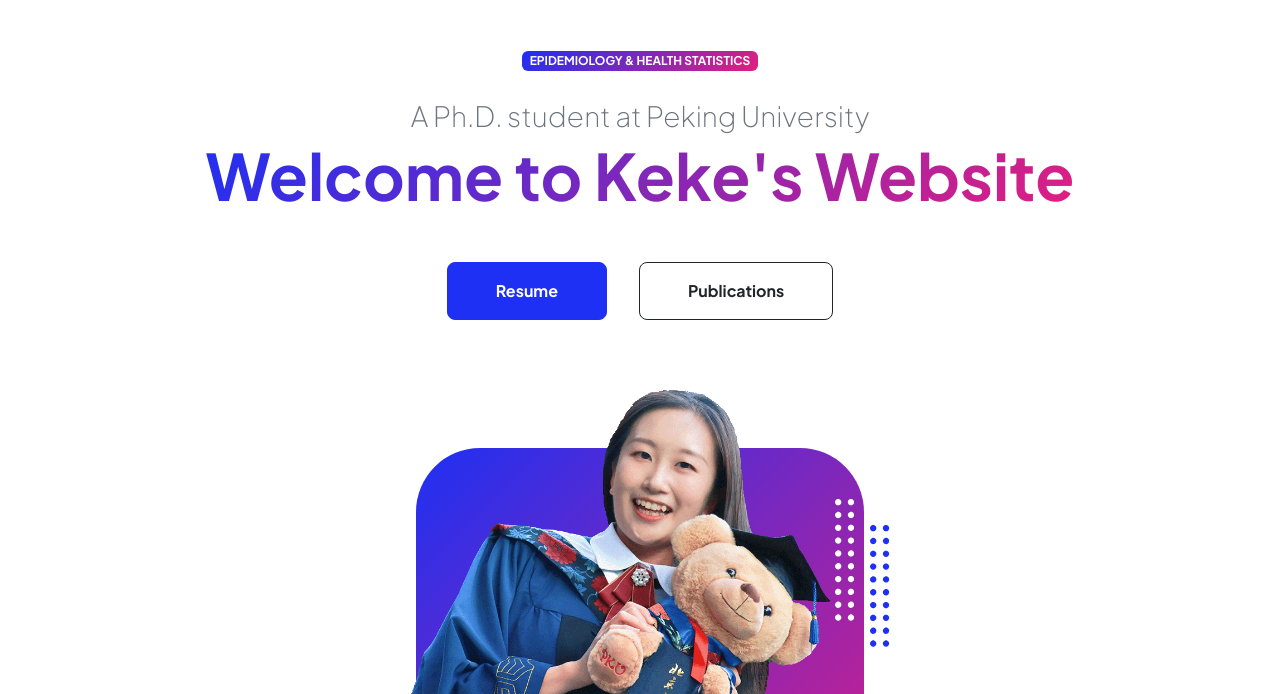
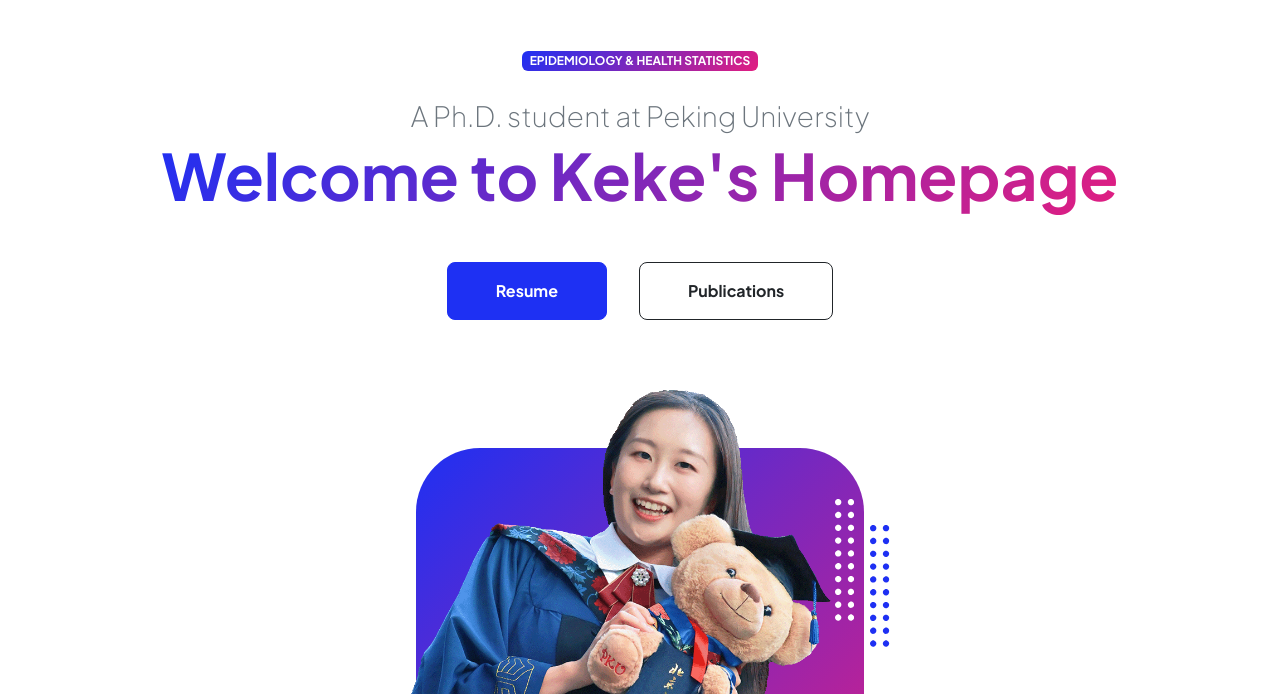
Before and after one commit to KeYalei/KeYalei.github.io, a plain HTML site: page index.html in a window 1280 px wide. Shown: the part 83-777 px from the top of the page. Drawn offline with nearby package versions, Linux system fonts and the light colour scheme.

Commit message:
Update index.html

```diff
--- a/index.html
+++ b/index.html
@@ -53,7 +53,7 @@
                             <div class="text-center text-xxl-start">
                                 <div class="badge bg-gradient-primary-to-secondary text-white mb-4"><div class="text-uppercase">Epidemiology & Health Statistics</div></div>
                                 <div class="fs-3 fw-light text-muted">A Ph.D. student at Peking University</div>
-                                <h1 class="display-3 fw-bolder mb-5"><span class="text-gradient d-inline">Welcome to Keke's Website</span></h1>
+                                <h1 class="display-3 fw-bolder mb-5"><span class="text-gradient d-inline">Welcome to Keke's Homepage</span></h1>
                                 <div class="d-grid gap-3 d-sm-flex justify-content-sm-center justify-content-xxl-start mb-3">
                                     <a class="btn btn-primary btn-lg px-5 py-3 me-sm-3 fs-6 fw-bolder" href="resume.html">Resume</a>
                                     <a class="btn btn-outline-dark btn-lg px-5 py-3 fs-6 fw-bolder" href="publications.html">Publications</a>
```
